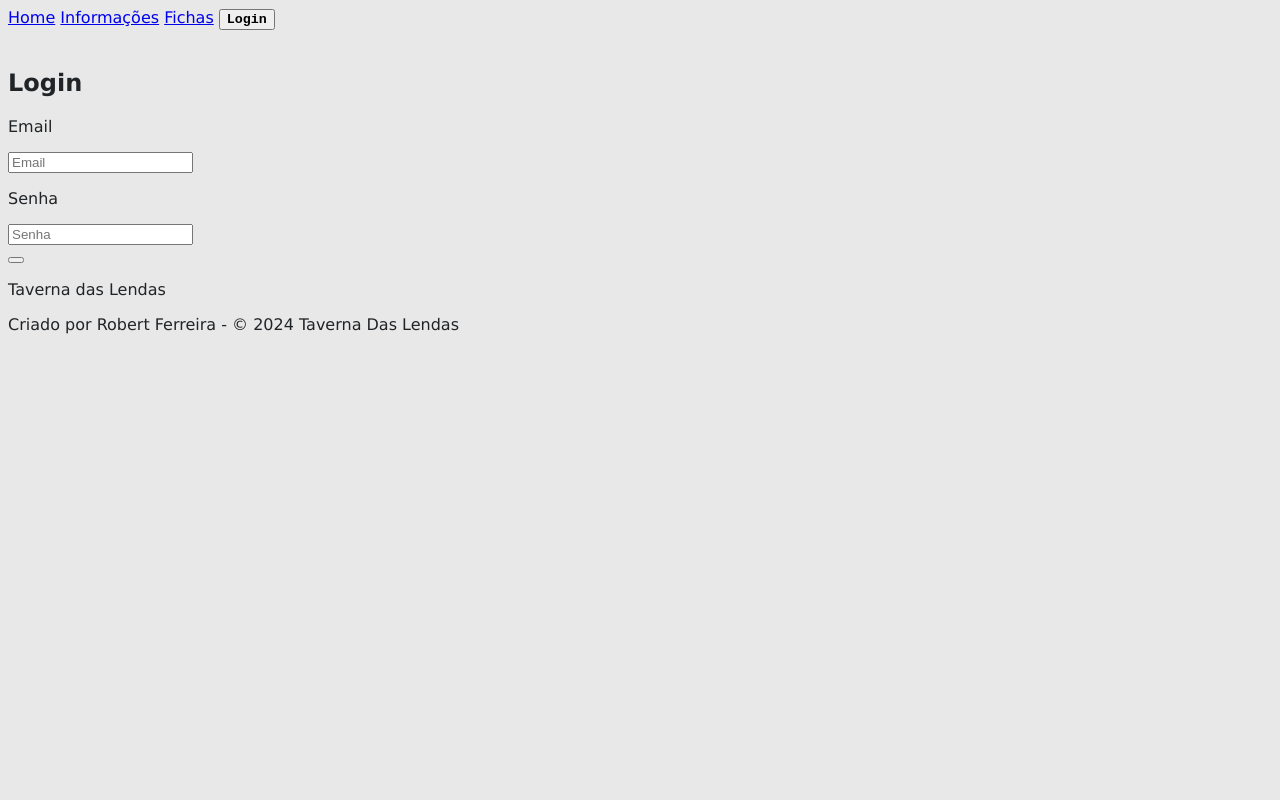
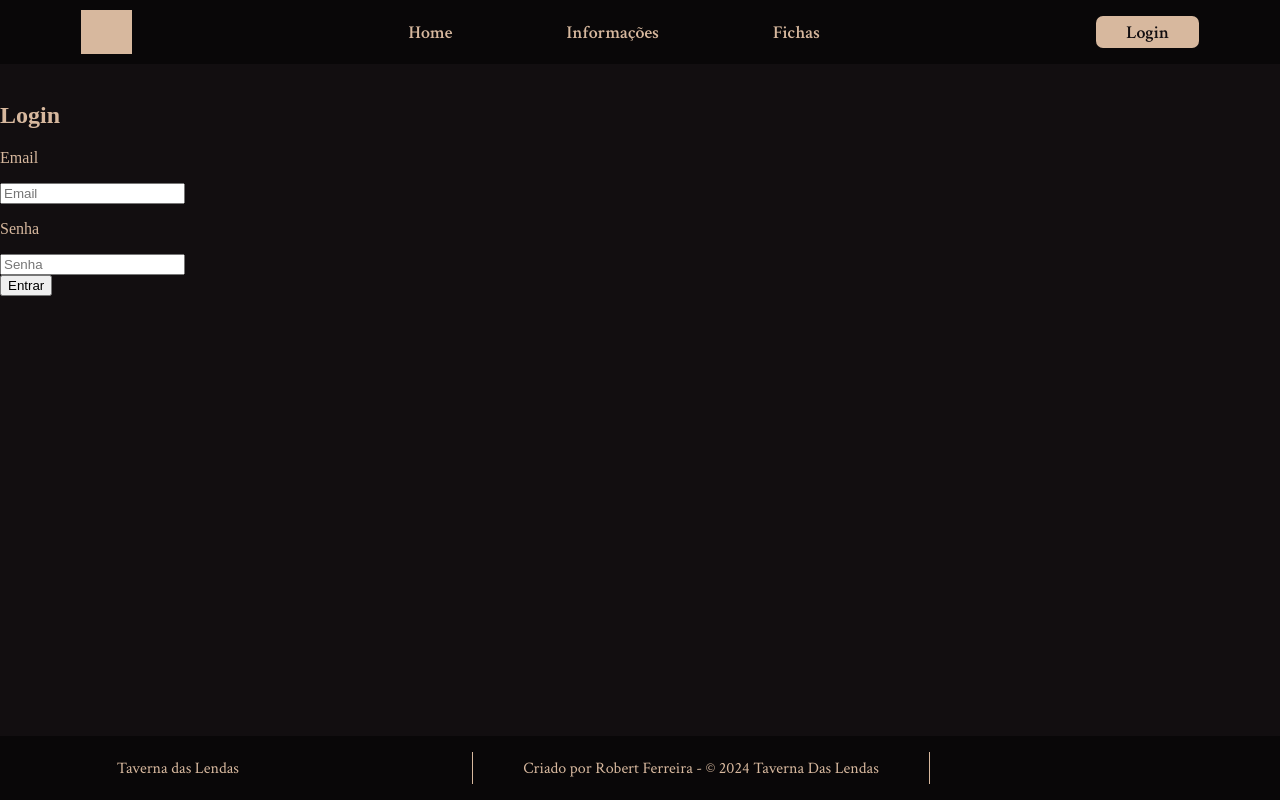
Before and after one commit to Projetos-pessoais-Robert-1730/Site-RPG, a website: page web-data-viz-main/public/html/login.html in a window 1280 px wide. Drawn offline with Linux system fonts and the light colour scheme; files that its build step writes are made by us from their sources.

Commit message:
Estrutura básica do CSS

```diff
--- /dev/null
+++ b/web-data-viz-main/public/css/style-global.css
@@ -0,0 +1,88 @@
+body {
+    margin: 0;
+}
+
+
+/* Header */
+header {
+    background-color: #090708;
+    height: 8vh;
+}
+
+header nav {
+    display: flex;
+    height: 100%;
+    color: #D7B89E;
+    justify-content: space-around;
+    align-items: center;
+
+    font-family: "Crimson Text", serif;
+    font-size: large;
+    font-weight: 600;
+}
+
+header .logo {
+    width: 4vw;
+    height: 70%;
+    background-color: #D7B89E;
+}
+
+header .links {
+    display: flex;
+    justify-content: space-evenly;
+    width: 50%;
+}
+
+header a {
+    text-decoration: none;
+    color: #D7B89E;
+}
+
+header a:hover {
+    color: #BF3A53;
+    transition: 0.3s;
+}
+
+header button {
+    font-family: "Crimson Text", serif;
+    font-size: large;
+    font-weight: 600;
+
+    background-color: #D7B89E;
+    color: #120E10;
+    padding: 5px 30px;
+    height: 50%;
+
+    border: none;
+    border-radius: 7px;
+    cursor: pointer;
+}
+
+/* Body */
+main {
+    display: flex;
+    flex-direction: column;
+    background-color: #120E10;
+    color: #D7B89E;
+    height: 84vh;
+}
+
+/* Footer */
+footer {
+    display: flex;
+    justify-content: space-around;
+    align-items: center;
+    background-color: #090708;
+    font-family: "Crimson Text", serif;
+    color: #D7B89E;
+    height: 8vh;
+}
+
+.footerMeio {
+    display: flex;
+    align-items: center;
+    height: 50%;
+    border-right: #D7B89E 1px solid;
+    border-left: #D7B89E 1px solid;
+    padding: 0px 50px;
+}
--- a/web-data-viz-main/public/html/login.html
+++ b/web-data-viz-main/public/html/login.html
@@ -3,17 +3,25 @@
 <head>
     <meta charset="UTF-8">
     <meta name="viewport" content="width=device-width, initial-scale=1.0">
-    <link rel="stylesheet" href="style.css">
+    <link rel="stylesheet" href="../css/style-global.css">
+    <link rel="preconnect" href="https://fonts.googleapis.com">
+    <link rel="preconnect" href="https://fonts.gstatic.com" crossorigin>
+    <link href="https://fonts.googleapis.com/css2?family=Crimson+Text:ital,wght@0,400;0,600;0,700;1,400;1,600;1,700&display=swap" rel="stylesheet">
     <script src="../js/login.js"></script>
     <title>Home - RPG</title>
 </head>
 <body>
     <header class="navbar">
         <nav>
-            <a href="./index.html">Home</a>
-            <a href="./html/informação.html">Informações</a>
-            <a href="./html/login.html">Fichas</a>
-            <button>Login</button>
+            <div class="logo">
+                <img src="" alt="" onclick="window.location.href='../index.html'">
+            </div>
+            <div class="links">
+                <a href="../index.html">Home</a>
+                <a href="./informacao.html">Informações</a>
+                <a href="./fichas.html">Fichas</a>
+            </div>
+            <button onclick="window.location.href='./login.html'">Login</button>
         </nav>
     </header>
     <main>
@@ -34,7 +42,7 @@
                     <!-- Colocar o Olho -->
                     <div class="validações" id="div_validaçãoSenha"></div>
                 </div>
-                <button onclick="logar()"></button>
+                <button onclick="logar()">Entrar</button>
             </div>
         </section>
     </main>
```
Also changed, not shown: web-data-viz-main/public/html/cadastro.html (+1 -1 lines), web-data-viz-main/public/html/fichas.html (added, +49 -0 lines), web-data-viz-main/public/html/informacao.html (added, +49 -0 lines), web-data-viz-main/public/index.html (+11 -7 lines), web-data-viz-main/public/html/dicas.html (deleted), web-data-viz-main/public/html/informação.html (deleted).
